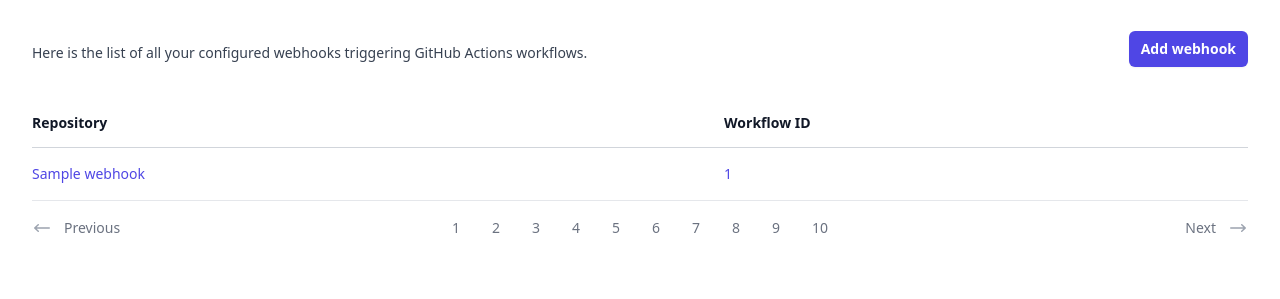
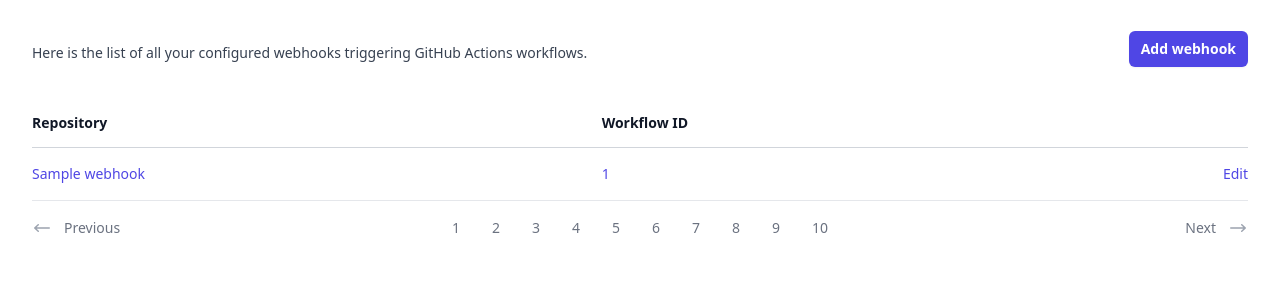
Before and after one commit to gitspatch/gitspatch, a Python web app: template gitspatch/templates/app/index.jinja2 in a window 1280 px wide. Shown: the part 142-441 px from the top of the page. Run offline with Jinja, Linux system fonts and the light colour scheme; the template is opened without the code that fills it: most values are stand-ins (such as "Sample title", 1, 10 or a date in 2020); some web fonts are replaced.

Commit message:
Add webhook filter to events list

```diff
--- a/gitspatch/repositories/_webhook_event_delivery.py
+++ b/gitspatch/repositories/_webhook_event_delivery.py
@@ -10,7 +10,7 @@ class WebhookEventDeliveryRepository(Repository[WebhookEventDelivery]):
     model = WebhookEventDelivery
 
     async def list(
-        self, user_id: str, *, skip: int, limit: int
+        self, user_id: str, *, skip: int, limit: int, webhook_id: str | None = None
     ) -> tuple[list[WebhookEventDelivery], int]:
         statement = (
             select(WebhookEventDelivery)
@@ -26,4 +26,8 @@ class WebhookEventDeliveryRepository(Repository[WebhookEventDelivery]):
                 )
             )
         )
+
+        if webhook_id is not None:
+            statement = statement.where(Webhook.id == webhook_id)
+
         return await self.paginate(statement, limit=limit, offset=skip)
--- a/gitspatch/templates/app/events/list.jinja2
+++ b/gitspatch/templates/app/events/list.jinja2
@@ -57,6 +57,6 @@
       </div>
     </div>
   </div>
-  {{ pagination.pagination(skip, limit, total) }}
+  {{ pagination.pagination(request, skip, limit, total) }}
 {% endif %}
 {% endblock %}
--- a/gitspatch/templates/app/index.jinja2
+++ b/gitspatch/templates/app/index.jinja2
@@ -34,17 +34,23 @@
           <thead>
             <tr>
               <th scope="col" class="py-3.5 pl-4 pr-3 text-left text-sm font-semibold text-gray-900 sm:pl-0">Repository</th>
-              <th scope="col" class="py-3.5 pl-3 pr-4 sm:pr-0 text-left text-sm font-semibold text-gray-900">Workflow ID</th>
+              <th scope="col" class="px-3 py-3.5 text-left text-sm font-semibold text-gray-900">Workflow ID</th>
+              <th scope="col" class="relative py-3.5 pl-3 pr-4 sm:pr-0">
+                <span class="sr-only">Edit</span>
+              </th>
             </tr>
           </thead>
           <tbody class="divide-y divide-gray-200">
           {% for webhook in webhooks %}
             <tr>
               <td class="whitespace-nowrap py-4 pl-4 pr-3 text-sm font-medium text-gray-900 sm:pl-0">
-                <a class="text-indigo-600 hover:text-indigo-900" href="{{ url_for('app:webhooks:get', id=webhook.id) }}">{{ webhook.repository_full_name }}</a>
+                <a class="text-indigo-600 hover:text-indigo-900" href="{{ url_for('app:events:list') }}?webhook_id={{ webhook.id }}">{{ webhook.repository_full_name }}</a>
               </td>
-              <td class="whitespace-nowrap py-4 pl-3 pr-4 sm:pr-0 text-sm text-gray-500">
+              <td class="whitespace-nowrap px-3 py-4 text-sm text-gray-500">
                 <a class="text-indigo-600 hover:text-indigo-900" href="{{ webhook.workflow_url }}">{{ webhook.workflow_id }}</a>
+              </td>
+              <td class="relative whitespace-nowrap py-4 pl-3 pr-4 text-right text-sm font-medium sm:pr-0">
+                <a href="#" class="text-indigo-600 hover:text-indigo-900">Edit<span class="sr-only">, {{ webhook.id }}</span></a>
               </td>
             </tr>
           {% endfor %}
@@ -53,6 +59,6 @@
       </div>
     </div>
   </div>
-  {{ pagination.pagination(skip, limit, total) }}
+  {{ pagination.pagination(request, skip, limit, total) }}
 {% endif %}
 {% endblock %}
--- a/gitspatch/templates/macros/pagination.jinja2
+++ b/gitspatch/templates/macros/pagination.jinja2
@@ -1,9 +1,11 @@
-{% macro pagination(skip, limit, total) %}
+{% macro pagination(request, skip, limit, total) %}
 {% set current_page = (skip // limit) + 1 %}
 {% set max_page = (total / limit) | round(0, 'ceil') | int %}
+{% set previous_page = [1, current_page - 1] | max %}
+{% set next_page = [max_page, current_page + 1] | min %}
 <nav class="flex items-center justify-between border-t border-gray-200 px-4 sm:px-0">
   <div class="-mt-px flex w-0 flex-1">
-    <a href="?skip={{ [0, skip - limit] | max }}&limit={{ limit }}" class="inline-flex items-center border-t-2 border-transparent pr-1 pt-4 text-sm font-medium text-gray-500 hover:border-gray-300 hover:text-gray-700">
+    <a href="{{ generate_paginated_url(request, previous_page, limit, total) }}" class="inline-flex items-center border-t-2 border-transparent pr-1 pt-4 text-sm font-medium text-gray-500 hover:border-gray-300 hover:text-gray-700">
       <svg class="mr-3 size-5 text-gray-400" viewBox="0 0 20 20" fill="currentColor" aria-hidden="true" data-slot="icon">
         <path fill-rule="evenodd" d="M18 10a.75.75 0 0 1-.75.75H4.66l2.1 1.95a.75.75 0 1 1-1.02 1.1l-3.5-3.25a.75.75 0 0 1 0-1.1l3.5-3.25a.75.75 0 1 1 1.02 1.1l-2.1 1.95h12.59A.75.75 0 0 1 18 10Z" clip-rule="evenodd" />
       </svg>
@@ -13,14 +15,14 @@
   <div class="hidden md:-mt-px md:flex">
     {% for page in range(1, max_page + 1) %}
       {% if page == current_page %}
-        <a href="?skip={{ skip }}&limit={{ limit }}" class="inline-flex items-center border-t-2 border-indigo-500 px-4 pt-4 text-sm font-medium text-indigo-600" aria-current="page">{{ page }}</a>
+        <a href="{{ generate_paginated_url(request, page, limit, total) }}" class="inline-flex items-center border-t-2 border-indigo-500 px-4 pt-4 text-sm font-medium text-indigo-600" aria-current="page">{{ page }}</a>
       {% else %}
-        <a href="?skip={{ limit * (page - 1) }}&limit={{ limit }}" class="inline-flex items-center border-t-2 border-transparent px-4 pt-4 text-sm font-medium text-gray-500 hover:border-gray-300 hover:text-gray-700">{{ page }}</a>
+        <a href="{{ generate_paginated_url(request, page, limit, total) }}" class="inline-flex items-center border-t-2 border-transparent px-4 pt-4 text-sm font-medium text-gray-500 hover:border-gray-300 hover:text-gray-700">{{ page }}</a>
       {% endif %}
     {% endfor %}
   </div>
   <div class="-mt-px flex w-0 flex-1 justify-end">
-    <a href="?skip={{ [total - limit, skip + limit] | min }}&limit={{ limit }}" class="inline-flex items-center border-t-2 border-transparent pl-1 pt-4 text-sm font-medium text-gray-500 hover:border-gray-300 hover:text-gray-700">
+    <a href="{{ generate_paginated_url(request, next_page, limit, total) }}" class="inline-flex items-center border-t-2 border-transparent pl-1 pt-4 text-sm font-medium text-gray-500 hover:border-gray-300 hover:text-gray-700">
       Next
       <svg class="ml-3 size-5 text-gray-400" viewBox="0 0 20 20" fill="currentColor" aria-hidden="true" data-slot="icon">
         <path fill-rule="evenodd" d="M2 10a.75.75 0 0 1 .75-.75h12.59l-2.1-1.95a.75.75 0 1 1 1.02-1.1l3.5 3.25a.75.75 0 0 1 0 1.1l-3.5 3.25a.75.75 0 1 1-1.02-1.1l2.1-1.95H2.75A.75.75 0 0 1 2 10Z" clip-rule="evenodd" />
```
Also changed, not shown: gitspatch/core/templating.py (+9 -0 lines), gitspatch/routes/_app.py (+5 -2 lines).
